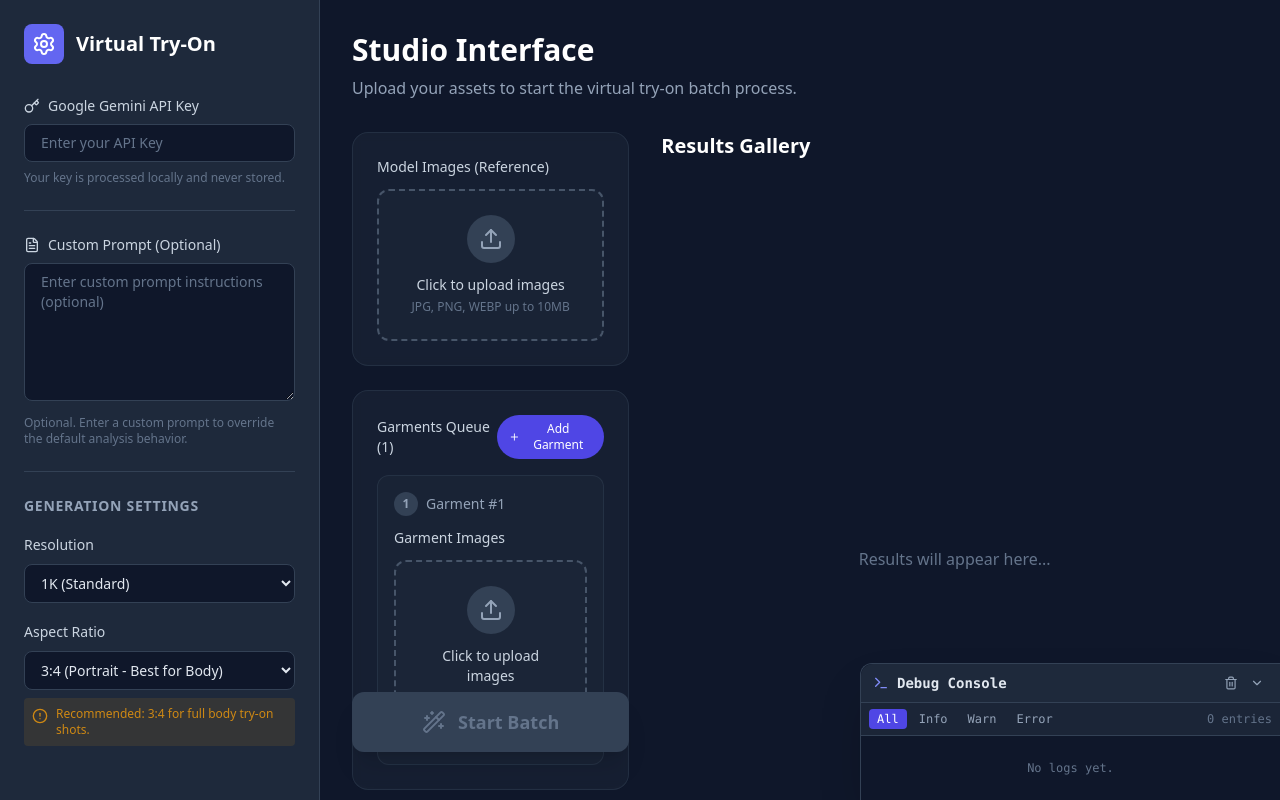
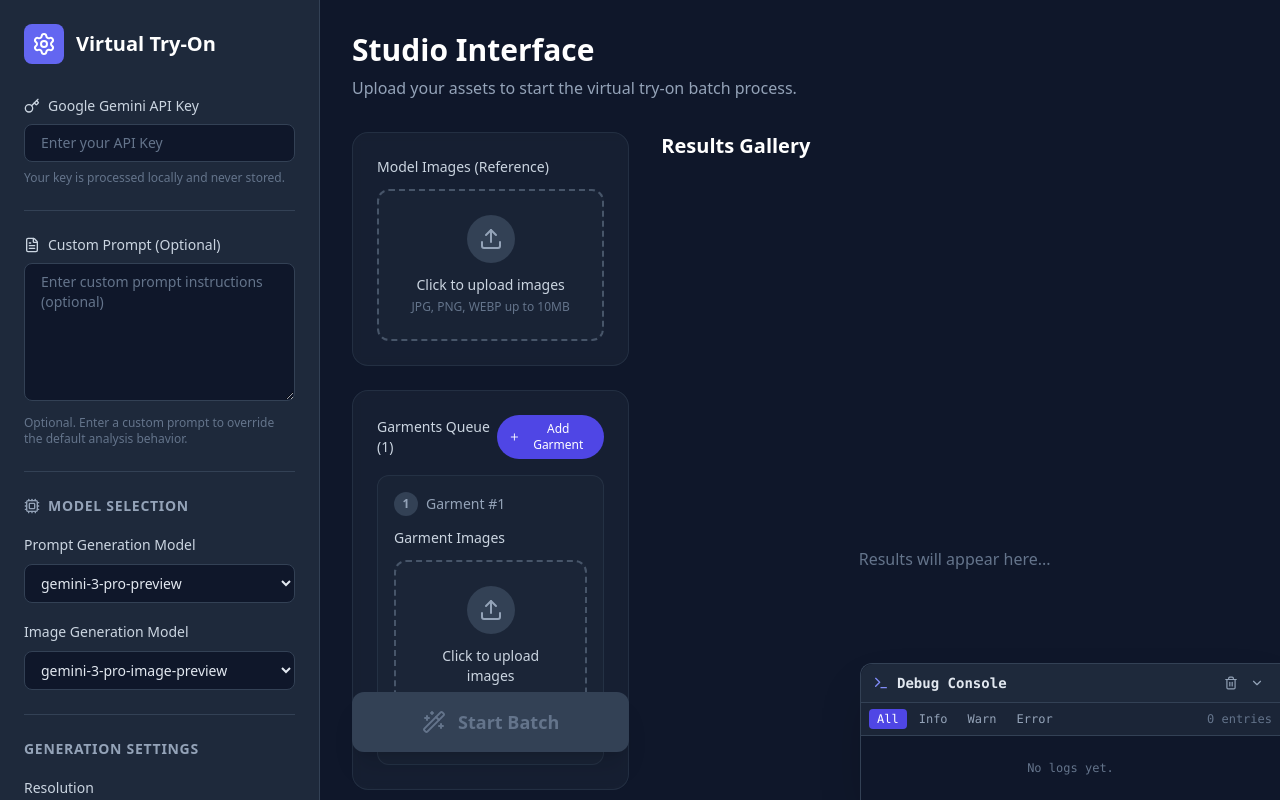
Before and after one commit to yimithan/vtonui, a React (Vite) app: page / in a window 1280 px wide. Built offline with nearby package versions, Linux system fonts and the light colour scheme.

Commit message:
Add model choose options for prompt and image generation
Co-authored-by: yimithan <72846581+yimithan@users.noreply.github.com>

```diff
--- a/src/App.tsx
+++ b/src/App.tsx
@@ -4,7 +4,7 @@ import UploadZone from './components/UploadZone';
 import GarmentList from './components/GarmentList';
 import ResultsGallery from './components/ResultsGallery';
 import DebugConsole from './components/DebugConsole';
-import { FileWithPreview, GenerationSettings, AppStatus, GarmentGroup, TryOnResult } from './types';
+import { FileWithPreview, GenerationSettings, AppStatus, GarmentGroup, TryOnResult, PromptModel, ImageModel } from './types';
 import { analyzeImages, generateTryOnImage } from './services/geminiService';
 import { addLog } from './services/debugLogger';
 import { COOLDOWN_SUCCESS_SECONDS, COOLDOWN_ERROR_SECONDS, DEFAULT_PROMPT_MAKER } from './constants';
@@ -14,7 +14,9 @@ export default function App() {
   const [apiKey, setApiKey] = useState('');
   const [settings, setSettings] = useState<GenerationSettings>({
     resolution: '1K',
-    aspectRatio: '3:4'
+    aspectRatio: '3:4',
+    promptModel: 'gemini-3-pro-preview',
+    imageModel: 'gemini-3-pro-image-preview',
   });
 
   // Input State
@@ -130,7 +132,8 @@ export default function App() {
             apiKey,
             modelImage.file,
             group.files.map(f => f.file),
-            promptInstructions
+            promptInstructions,
+            settings.promptModel
           );
           addLog('info', `[Batch] Analysis complete for model "${modelImage.file.name}" (${analysisPrompt.length} chars)`);
 
@@ -147,7 +150,8 @@ export default function App() {
             analysisPrompt,
             modelImage.file,
             group.files.map(f => f.file),
-            settings
+            settings,
+            settings.imageModel
           );
           addLog('info', `[Batch] Image generated for model "${modelImage.file.name}", garment group ${group.id}`);
 
--- a/src/components/Sidebar.tsx
+++ b/src/components/Sidebar.tsx
@@ -1,6 +1,6 @@
 import React from 'react';
-import { Settings, Key, AlertCircle, FileText } from 'lucide-react';
-import { GenerationSettings } from '../types';
+import { Settings, Key, AlertCircle, FileText, Cpu } from 'lucide-react';
+import { GenerationSettings, PromptModel, ImageModel } from '../types';
 
 interface SidebarProps {
   apiKey: string;
@@ -78,6 +78,43 @@ const Sidebar: React.FC<SidebarProps> = ({
 
         <div className="h-px bg-slate-700 my-4" />
 
+        {/* Model Selection Section */}
+        <div className="space-y-4">
+          <h2 className="text-sm font-semibold text-slate-400 uppercase tracking-wider flex items-center gap-2">
+            <Cpu className="w-4 h-4" />
+            Model Selection
+          </h2>
+
+          <div className="space-y-2">
+            <label className="text-sm text-slate-300">Prompt Generation Model</label>
+            <select
+              value={settings.promptModel}
+              onChange={(e) => setSettings({ ...settings, promptModel: e.target.value as PromptModel })}
+              className="w-full bg-slate-900 border border-slate-700 rounded-lg px-3 py-2 text-sm text-slate-200 outline-none focus:ring-2 focus:ring-indigo-500"
+              disabled={isProcessing}
+            >
+              <option value="gemini-3-pro-preview">gemini-3-pro-preview</option>
+              <option value="gemini-3.1-pro-preview">gemini-3.1-pro-preview</option>
+              <option value="gemini-3.1-flash-lite-preview">gemini-3.1-flash-lite-preview</option>
+            </select>
+          </div>
+
+          <div className="space-y-2">
+            <label className="text-sm text-slate-300">Image Generation Model</label>
+            <select
+              value={settings.imageModel}
+              onChange={(e) => setSettings({ ...settings, imageModel: e.target.value as ImageModel })}
+              className="w-full bg-slate-900 border border-slate-700 rounded-lg px-3 py-2 text-sm text-slate-200 outline-none focus:ring-2 focus:ring-indigo-500"
+              disabled={isProcessing}
+            >
+              <option value="gemini-3-pro-image-preview">gemini-3-pro-image-preview</option>
+              <option value="gemini-3.1-flash-image-preview">gemini-3.1-flash-image-preview</option>
+            </select>
+          </div>
+        </div>
+
+        <div className="h-px bg-slate-700 my-4" />
+
         {/* Settings Section */}
         <div className="space-y-4">
           <h2 className="text-sm font-semibold text-slate-400 uppercase tracking-wider">
--- a/src/services/geminiService.ts
+++ b/src/services/geminiService.ts
@@ -31,11 +31,12 @@ export const analyzeImages = async (
   apiKey: string,
   modelImage: File,
   garmentImages: File[],
-  promptInstructions: string
+  promptInstructions: string,
+  promptModel: string = 'gemini-3-pro-preview'
 ): Promise<string> => {
   if (!apiKey) throw new Error("API Key is required");
 
-  addLog('info', `[analyzeImages] Starting analysis — model: "${modelImage.name}", garments: ${garmentImages.map(f => f.name).join(', ')}`);
+  addLog('info', `[analyzeImages] Starting analysis — model: "${modelImage.name}", garments: ${garmentImages.map(f => f.name).join(', ')}, promptModel: ${promptModel}`);
 
   const ai = new GoogleGenAI({ apiKey });
 
@@ -62,7 +63,7 @@ export const analyzeImages = async (
   }
 
   const response = await ai.models.generateContent({
-    model: 'gemini-3-pro-image-preview',
+    model: promptModel,
     contents: { parts: parts },
     config: {
       safetySettings: SAFETY_SETTINGS,
@@ -101,11 +102,12 @@ export const generateTryOnImage = async (
   prompt: string,
   modelImage: File,
   garmentImages: File[],
-  settings: { resolution: string; aspectRatio: string }
+  settings: { resolution: string; aspectRatio: string },
+  imageModel: string = 'gemini-3-pro-image-preview'
 ): Promise<string> => {
   if (!apiKey) throw new Error("API Key is required");
 
-  addLog('info', `[generateTryOnImage] Starting generation — model: "${modelImage.name}", resolution: ${settings.resolution}, aspect: ${settings.aspectRatio}`);
+  addLog('info', `[generateTryOnImage] Starting generation — model: "${modelImage.name}", resolution: ${settings.resolution}, aspect: ${settings.aspectRatio}, imageModel: ${imageModel}`);
 
   const ai = new GoogleGenAI({ apiKey });
 
@@ -132,7 +134,7 @@ export const generateTryOnImage = async (
   }
 
   const response = await ai.models.generateContent({
-    model: 'gemini-3-pro-image-preview',
+    model: imageModel,
     contents: { parts: parts },
     config: {
       imageConfig: {
--- a/src/types.ts
+++ b/src/types.ts
@@ -11,9 +11,14 @@ export enum AppStatus {
 
 export type ItemStatus = 'pending' | 'analyzing' | 'generating' | 'success' | 'error';
 
+export type PromptModel = 'gemini-3-pro-preview' | 'gemini-3.1-pro-preview' | 'gemini-3.1-flash-lite-preview';
+export type ImageModel = 'gemini-3-pro-image-preview' | 'gemini-3.1-flash-image-preview';
+
 export interface GenerationSettings {
   resolution: '1K' | '2K' | '4K';
   aspectRatio: '1:1' | '3:4' | '4:3' | '9:16' | '16:9';
+  promptModel: PromptModel;
+  imageModel: ImageModel;
 }
 
 export interface GarmentGroup {
```
Also changed, not shown: 1 other file (tests, documents, lock files or other folders).
